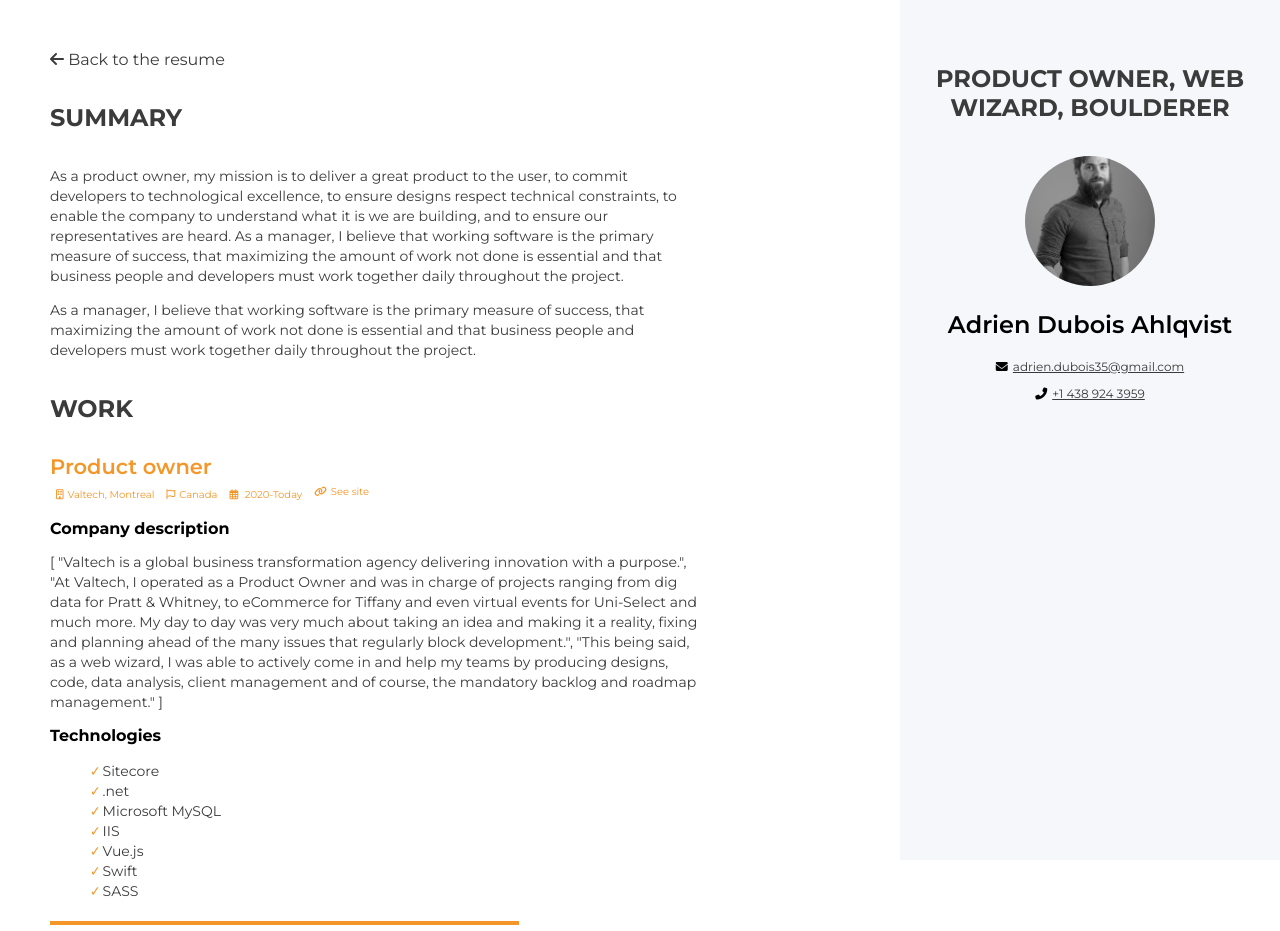
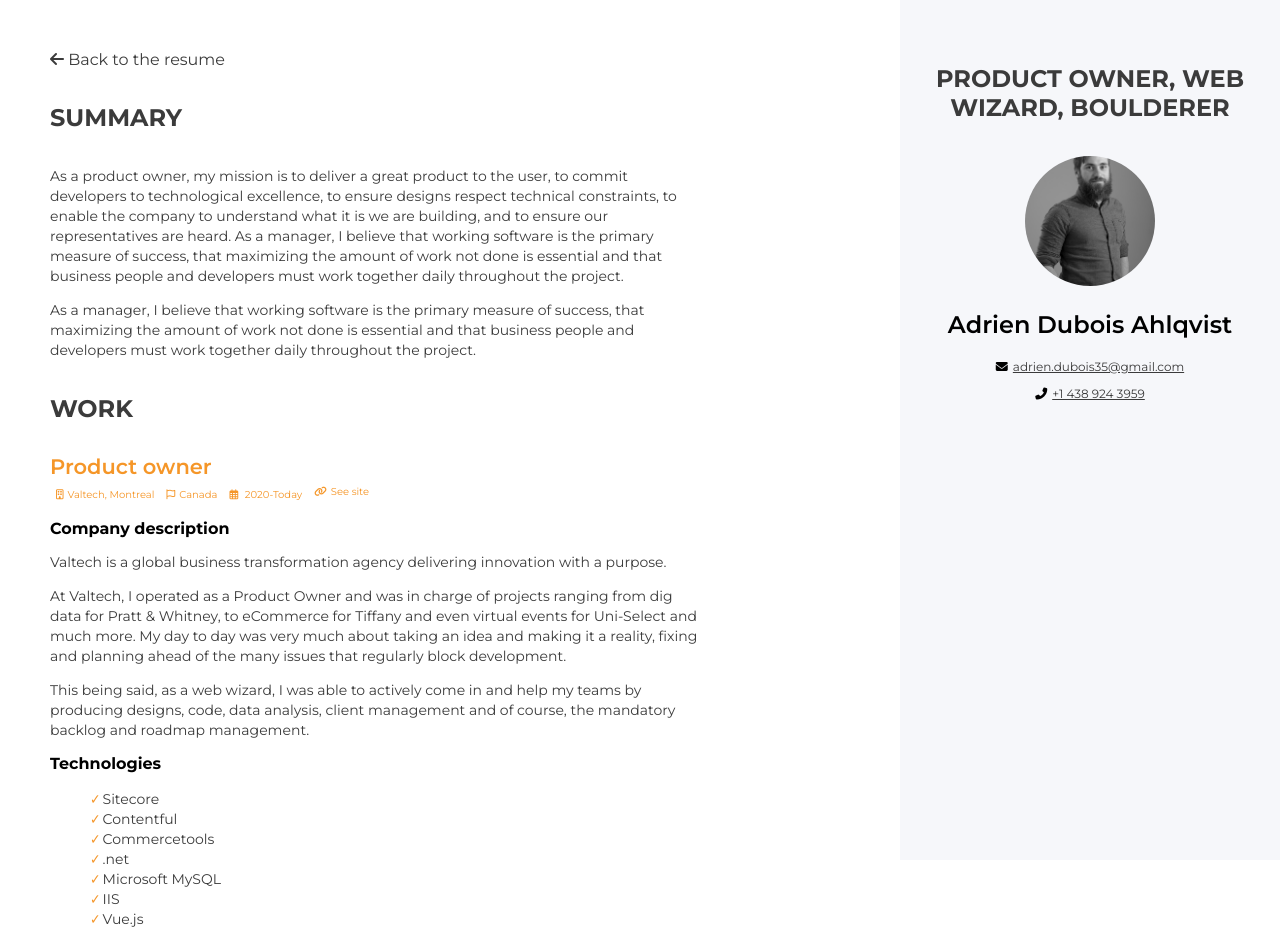
Before and after one commit to Armitage35/portfolio, a Vue app: page /#/technicalFile in a window 1280 px wide. Shown: the top 931 px of the page. Built offline with nearby package versions, Linux system fonts and the light colour scheme.

Commit message:
Fix technical file

```diff
--- a/src/Views/TechnicalFile/TechnicalFileEntry/TechnicalFileEntry.vue
+++ b/src/Views/TechnicalFile/TechnicalFileEntry/TechnicalFileEntry.vue
@@ -12,7 +12,7 @@
 		<div class="technicalFileEntry__content">
 			<div class="technicalFileEntry__content--display" v-if="content.description">
 				<h4>Company description</h4>
-				<p>{{ content.description }}</p>
+				<p v-for="(description, index) in content.description" :key="index">{{ description }}</p>
 			</div>
 			<div class="technicalFileEntry__content--display" v-if="content.context">
 				<h4>Context</h4>
--- a/src/i18n.json
+++ b/src/i18n.json
@@ -297,6 +297,8 @@
 					"cover": "valtech",
 					"tech": [
 						"Sitecore",
+						"Contentful",
+						"Commercetools",
 						".net",
 						"Microsoft MySQL",
 						"IIS",
```
